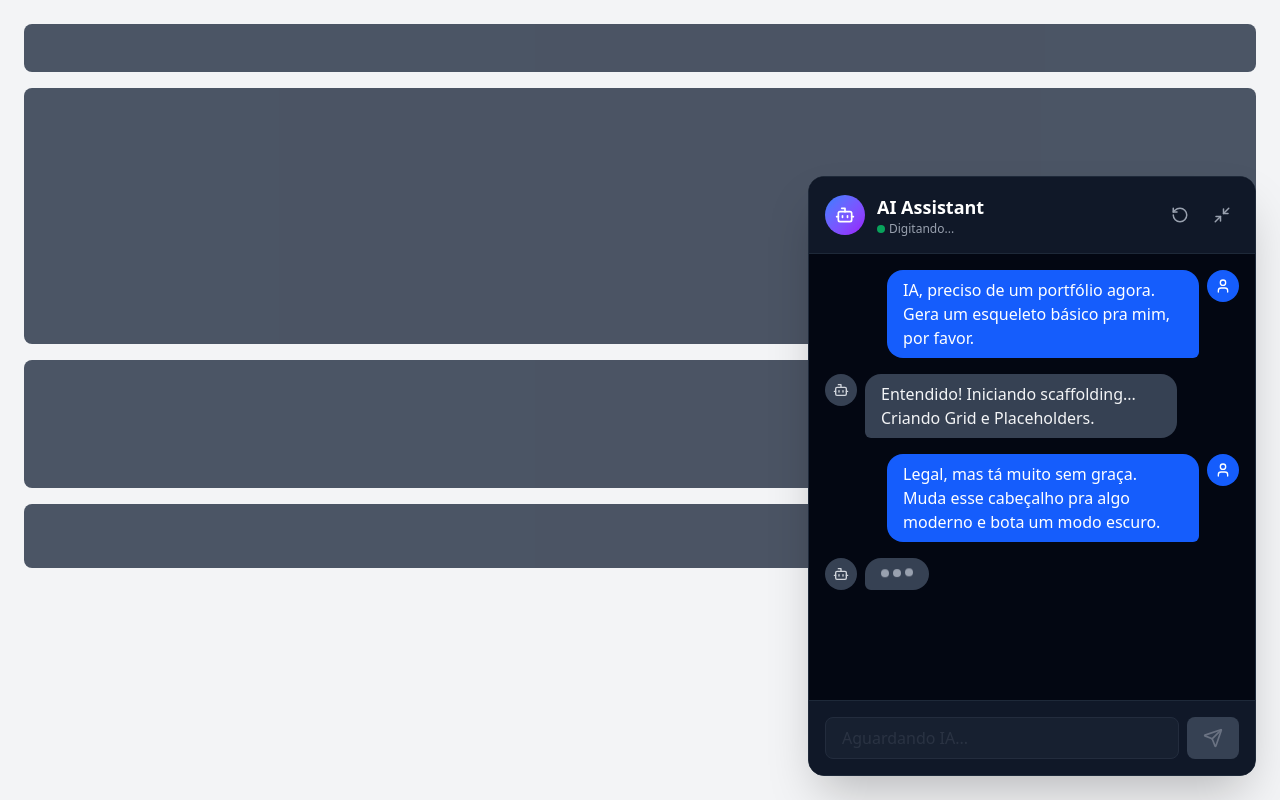
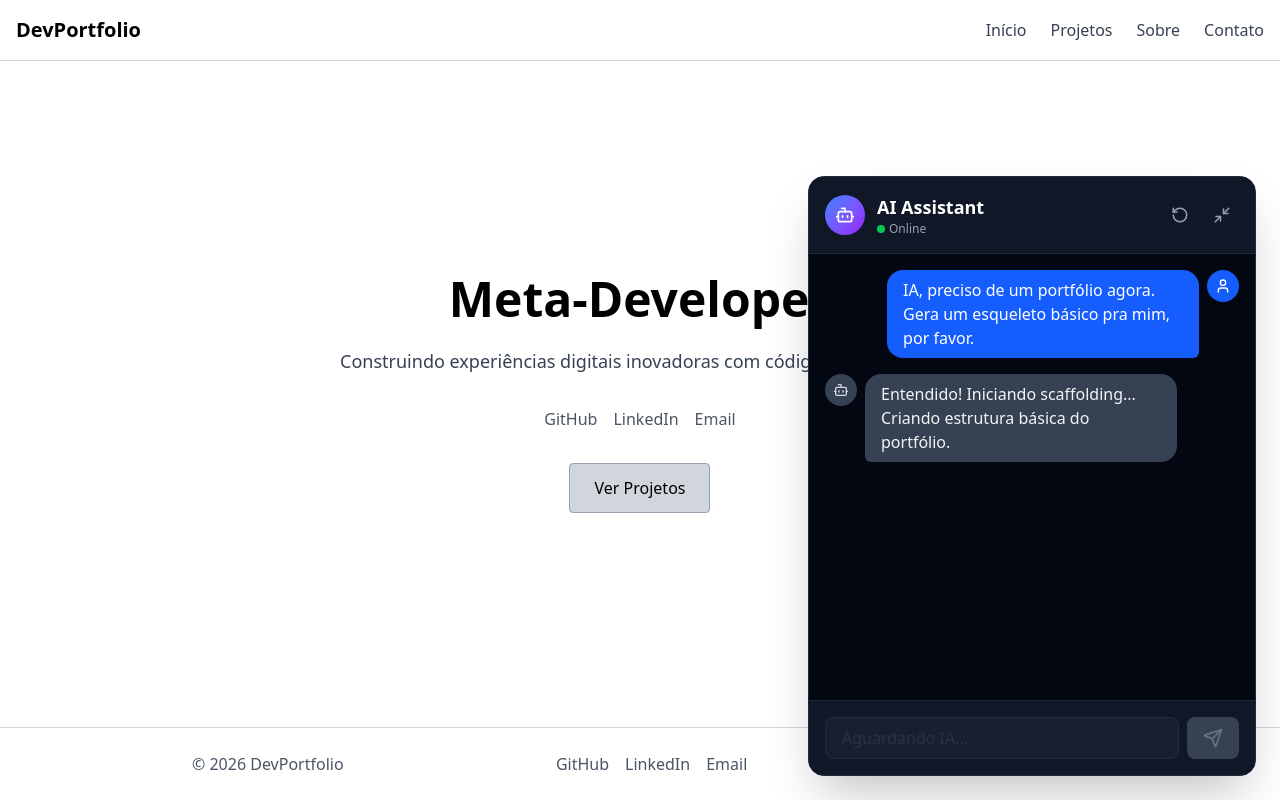
Before and after one commit to mhdsilva/meta-portifolio, a React (Vite) app: page / in a window 1280 px wide. Built offline with nearby package versions, Linux system fonts and the light colour scheme.

Commit message:
Update Preview component to support 'BASIC_SITE' view with a new layout, including a basic navbar, hero section, and footer. Adjust story timeline delays for improved pacing and enhance typing simulation in useStorytelling hook for a more natural experience.

```diff
--- a/src/components/Preview.jsx
+++ b/src/components/Preview.jsx
@@ -17,7 +17,9 @@ export default function Preview({ action, payload, isPaused, onSelect }) {
   useEffect(() => {
     switch (action) {
       case 'SET_VIEW':
-        if (payload === 'SKELETON') {
+        if (payload === 'BASIC_SITE') {
+          setCurrentView('BASIC_SITE')
+        } else if (payload === 'SKELETON') {
           setCurrentView('SKELETON')
         }
         break
@@ -88,6 +90,62 @@ export default function Preview({ action, payload, isPaused, onSelect }) {
             className="flex-1 bg-gray-100"
           >
             <SkeletonView />
+          </motion.div>
+        )}
+
+        {currentView === 'BASIC_SITE' && (
+          <motion.div
+            key="basic-site"
+            initial={{ opacity: 0 }}
+            animate={{ opacity: 1 }}
+            exit={{ opacity: 0 }}
+            className="flex flex-col h-full bg-white"
+          >
+            {/* Navbar básico sem estilização */}
+            <nav className="flex items-center justify-between p-4 border-b border-gray-300">
+              <div className="flex items-center gap-2">
+                <span className="text-xl font-bold text-black">DevPortfolio</span>
+              </div>
+              <div className="hidden md:flex gap-6">
+                <a href="#" className="text-gray-700">Início</a>
+                <a href="#" className="text-gray-700">Projetos</a>
+                <a href="#" className="text-gray-700">Sobre</a>
+                <a href="#" className="text-gray-700">Contato</a>
+              </div>
+            </nav>
+
+            {/* Hero básico sem estilização */}
+            <section className="flex-1 flex items-center justify-center p-8 bg-white">
+              <div className="text-center max-w-2xl">
+                <h1 className="text-5xl font-bold mb-6 text-black">
+                  Meta-Developer
+                </h1>
+                <p className="text-lg mb-8 text-gray-700">
+                  Construindo experiências digitais inovadoras com código e criatividade
+                </p>
+                <div className="flex gap-4 justify-center mb-8">
+                  <span className="text-gray-600">GitHub</span>
+                  <span className="text-gray-600">LinkedIn</span>
+                  <span className="text-gray-600">Email</span>
+                </div>
+                <button className="px-6 py-3 bg-gray-300 text-black rounded border border-gray-400">
+                  Ver Projetos
+                </button>
+              </div>
+            </section>
+
+            {/* Footer básico */}
+            <footer className="p-6 border-t border-gray-300 bg-white">
+              <div className="max-w-4xl mx-auto flex flex-col md:flex-row items-center justify-between gap-4">
+                <span className="text-gray-600">© 2026 DevPortfolio</span>
+                <div className="flex gap-4">
+                  <span className="text-gray-600">GitHub</span>
+                  <span className="text-gray-600">LinkedIn</span>
+                  <span className="text-gray-600">Email</span>
+                </div>
+                <span className="text-gray-600">Feito com código</span>
+              </div>
+            </footer>
           </motion.div>
         )}
 
--- a/src/data/story.js
+++ b/src/data/story.js
@@ -4,15 +4,15 @@ const storyTimeline = [
     id: 1,
     sender: 'user',
     text: 'IA, preciso de um portfólio agora. Gera um esqueleto básico pra mim, por favor.',
-    delay: 500
+    delay: 800
   },
   {
     id: 2,
     sender: 'ai',
-    text: 'Entendido! Iniciando scaffolding... Criando Grid e Placeholders.',
+    text: 'Entendido! Iniciando scaffolding... Criando estrutura básica do portfólio.',
     action: 'SET_VIEW',
-    payload: 'SKELETON', // Mostra blocos cinzas/esqueleto
-    delay: 1500
+    payload: 'BASIC_SITE', // Mostra versão básica sem estilização
+    delay: 4000 // Tempo para o usuário ver o site básico antes da próxima mensagem
   },
 
   // --- ATO 2: REFINAMENTO VISUAL ---
@@ -20,7 +20,7 @@ const storyTimeline = [
     id: 3,
     sender: 'user',
     text: 'Legal, mas tá muito sem graça. Muda esse cabeçalho pra algo moderno e bota um modo escuro.',
-    delay: 2000
+    delay: 3000
   },
   {
     id: 4,
@@ -28,7 +28,7 @@ const storyTimeline = [
     text: 'Boa escolha. Aplicando Dark Mode e Glassmorphism no Navbar...',
     action: 'UPDATE_STYLE',
     payload: { theme: 'dark', navbar: 'glass' },
-    delay: 1800
+    delay: 4000 // Tempo para visualizar as mudanças
   },
 
   // --- ATO 3: O ERRO PLANEJADO ---
@@ -36,14 +36,14 @@ const storyTimeline = [
     id: 5,
     sender: 'user',
     text: 'Agora bota um efeito de partículas bem pesado no fundo pra impressionar.',
-    delay: 2500
+    delay: 3000
   },
   {
     id: 6,
     sender: 'ai',
     text: 'Claro, injetando animação de alta performance...',
     action: 'TRIGGER_CRASH', // Aqui a tela da direita deve ficar preta ou dar erro
-    delay: 1000
+    delay: 3500 // Tempo para ver o erro antes da próxima mensagem
   },
   {
     id: 7,
@@ -56,7 +56,7 @@ const storyTimeline = [
     sender: 'ai',
     text: 'Putz, erro de iniciante. Corrigindo dependências e limpando o cache...',
     action: 'FIX_CRASH', // O site volta ao normal, mas com as partículas funcionando suave
-    delay: 2000
+    delay: 4000 // Tempo para ver a correção
   },
 
   // --- ATO 4: CONTEÚDO ---
@@ -64,7 +64,7 @@ const storyTimeline = [
     id: 9,
     sender: 'user',
     text: 'Agora sim. Pode "puxar" meus projetos principais da horta de código.',
-    delay: 2000
+    delay: 3000
   },
   {
     id: 10,
@@ -72,7 +72,7 @@ const storyTimeline = [
     text: 'Colhendo projetos do GitHub... Renderizando cards interativos.',
     action: 'SHOW_PROJECTS',
     payload: ['projeto-1', 'projeto-2', 'projeto-3'],
-    delay: 2500
+    delay: 4000 // Tempo para visualizar os projetos
   },
 
   // --- ATO 5: INTERAÇÃO DO VISITANTE ---
@@ -80,7 +80,7 @@ const storyTimeline = [
     id: 11,
     sender: 'user',
     text: 'IA, cansei de escolher. Deixa quem está assistindo decidir o toque final.',
-    delay: 2000
+    delay: 3000
   },
   {
     id: 12,
@@ -94,7 +94,7 @@ const storyTimeline = [
         { label: 'Vibe Roça (Rústico)', value: 'RUSTIC' }
       ]
     },
-    delay: 1500
+    delay: 0 // Pausa aqui aguardando interação
   },
 
   // --- ATO 6: ENCERRAMENTO ---
@@ -103,7 +103,7 @@ const storyTimeline = [
     sender: 'ai',
     text: 'Escolha aplicada! O portfólio está pronto para navegação. Gostou da build?',
     action: 'FINAL_VIEW',
-    delay: 2000
+    delay: 3000
   }
 ];
 
--- a/src/hooks/useStorytelling.js
+++ b/src/hooks/useStorytelling.js
@@ -43,10 +43,12 @@ export default function useStorytelling() {
 
     if (step.sender === 'ai') {
       setIsTyping(true)
+      // Simula tempo de digitação baseado no tamanho da mensagem (mais natural)
+      const typingTime = Math.max(1500, step.text.length * 30)
       setTimeout(() => {
         setIsTyping(false)
         processStep(step)
-      }, 1000)
+      }, typingTime)
     } else {
       processStep(step)
     }
```
